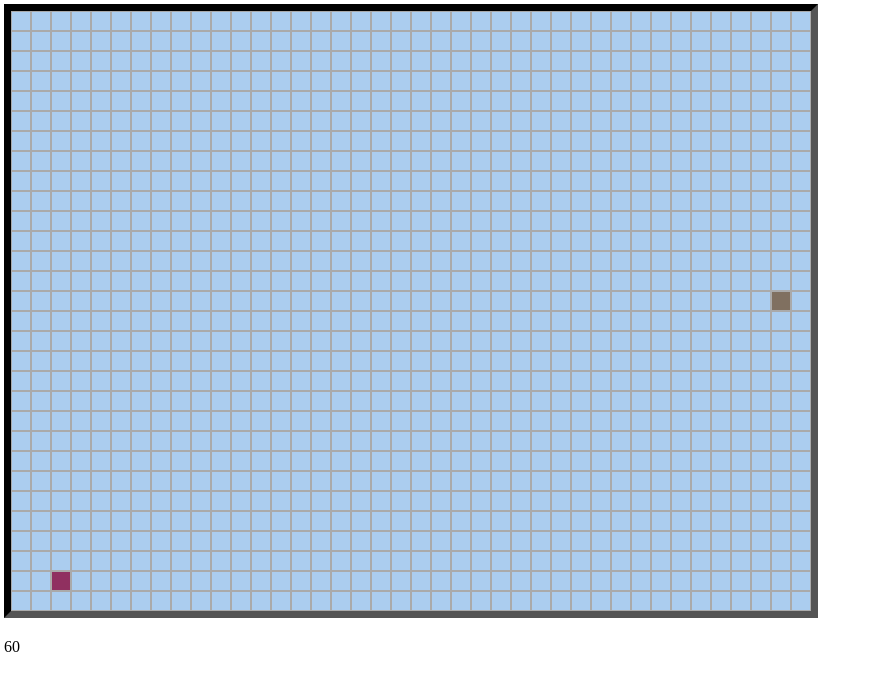
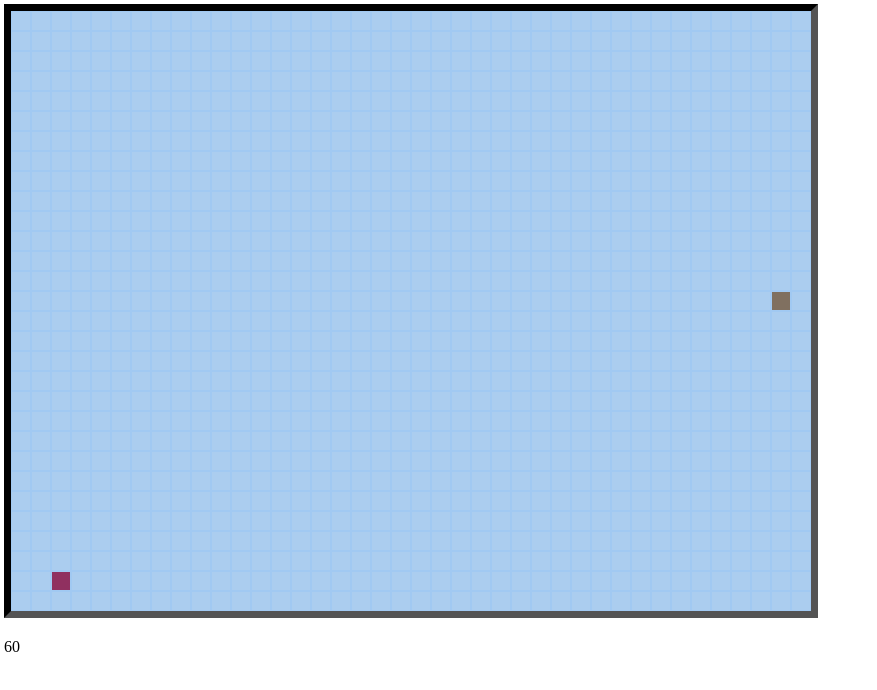
Before and after one commit to CECapps/Canvas-Playground, a plain HTML site: page snek.html in a window 1280 px wide. Shown: the whole page, without its empty margins (0-877 px from the left). Drawn offline with Linux system fonts and the light colour scheme.

Commit message:
Play with colors, give the snake a gradient.

```diff
--- a/snek.html
+++ b/snek.html
@@ -37,9 +37,12 @@ const grid_size = 20;
 const grid_x = Math.floor(canvas_width / grid_size);
 const grid_y = Math.floor(canvas_height / grid_size);
 const background_color = '#abcdef';
-const snake_color = '#807060';
 const food_color = '#903060';
-const grid_line_color = '#aaaaaa';
+const grid_line_color = 'hsl(210, 75%, 79%)'; // #abcdef plus 7% sas, minus 1% lum
+
+const snake_color = 'hsl(30, 14%, 44%)'; // #807060
+const snake_hsl_body_start = 40;
+const snake_hsl_body_end = 0;
 
 const head_coords = [0, 0];
 const food_coords = [1, 1];
@@ -91,20 +94,32 @@ function draw(timestamp) {
 
     grid[ food_coords[0] ][ food_coords[1] ] = 2;
 
-    // The correct thing to do here is to only redraw grid squares that have changed.
-    // Let's not, though.
+    // Brute force redraw the background and food
     for (let y = 0; y < grid_y; y++) {
         for (let x = 0; x < grid_x; x++) {
             if(grid[y][x] == 0) {
                 ctx.fillStyle = background_color;
-            } else if(grid[y][x] == 1) {
-                ctx.fillStyle = snake_color;
             } else if(grid[y][x] == 2) {
                 ctx.fillStyle = food_color;
             }
             ctx.fillRect((x * grid_size) + 1, (y * grid_size) + 1, grid_size - 2, grid_size - 2);
         }
     }
+
+    // But make the snake pretty.  The use of hsl() in the color lets us just
+    // simply darken the original color to create a gradient.
+    let lum_change = Math.max(snake_hsl_body_start, snake_hsl_body_end) - Math.min(snake_hsl_body_start, snake_hsl_body_end);
+    let lum_change_per_unit = lum_change / snake_coords.length;
+    let lum = snake_hsl_body_end;
+    for (const snake_coord of snake_coords) {
+        ctx.fillStyle = `hsl(30, 14%, ${lum}%)`;
+        lum += lum_change_per_unit;
+
+        ctx.fillRect((snake_coord[1] * grid_size) + 1, (snake_coord[0] * grid_size) + 1, grid_size - 2, grid_size - 2);
+    }
+    // The head always gets the base color.
+    ctx.fillStyle = snake_color;
+    ctx.fillRect((head_coords[1] * grid_size) + 1, (head_coords[0] * grid_size) + 1, grid_size - 2, grid_size - 2);
 
     window.requestAnimationFrame(draw);
 }
```
